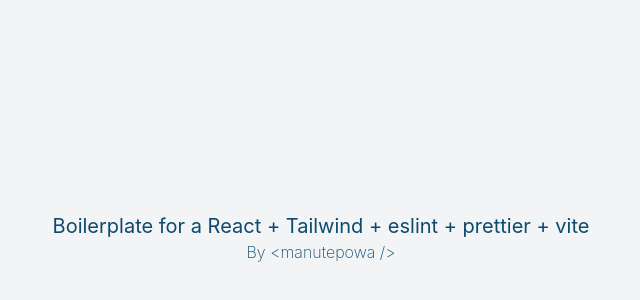
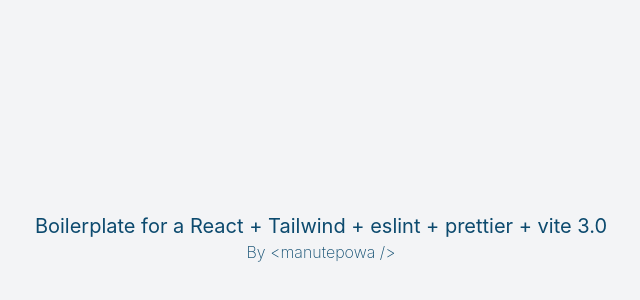
Before and after one commit to manutepowa/vite-react-ts-tailwind-linter-prettier, a React (Vite) app: page / in a window 1280 px wide. Shown: the part 162-462 px from the top of the page, without its empty margins (319-959 px from the left). Built offline with nearby package versions, Linux system fonts and the light colour scheme.

Commit message:
Update vite version

```diff
--- a/src/pages/Home.tsx
+++ b/src/pages/Home.tsx
@@ -2,7 +2,7 @@
   return (
     <div className="h-screen bg-gray-100 flex flex-col place-content-center items-center">
       <h2 className="text-sky-900 text-center text-xl">
-        Boilerplate for a React + Tailwind + eslint + prettier + vite
+        Boilerplate for a React + Tailwind + eslint + prettier + vite 3.0
       </h2>
       <p className="text-sky-900 font-extralight">By {"<manutepowa />"}</p>
     </div>
--- a/vite.config.ts
+++ b/vite.config.ts
@@ -3,6 +3,9 @@
 
 export default defineConfig({
   plugins: [react()],
+  server: {
+    port: 3000,
+  },
   // define: {
   //   "process.env": {},
   //   global: {},
```
Also changed, not shown: package.json (+11 -11 lines).
